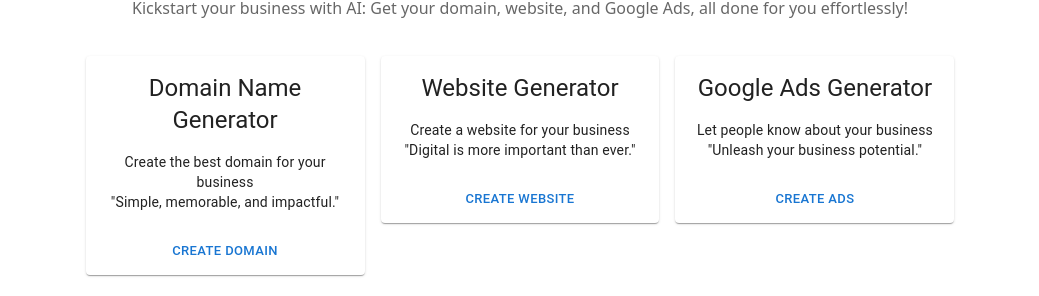
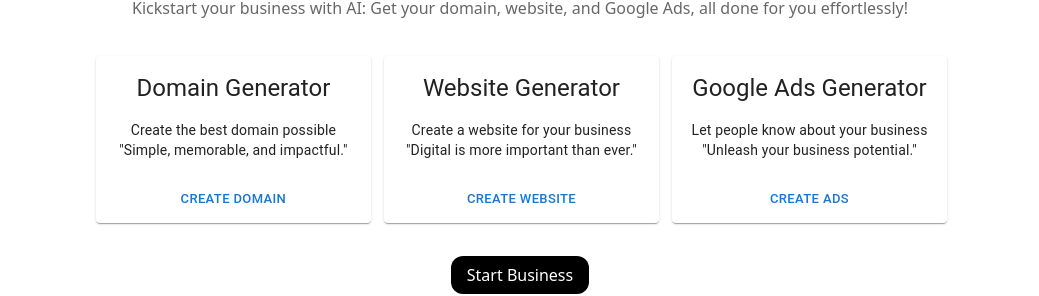
Before and after one commit to romanvieito/simplerb, a Next.js app: page / in a window 1280 px wide. Shown: the part 288-584 px from the top of the page, without its empty margins (120-1159 px from the left). Built offline with nearby package versions, Linux system fonts and the light colour scheme; no server answers.

Commit message:
update text card domain

```diff
--- a/pages/index.tsx
+++ b/pages/index.tsx
@@ -143,13 +143,13 @@
                 Simple, memorable, and impactful
               </Typography> */}
                 <Typography variant="h5" component="div">
-                  Domain Name Generator
+                  Domain Generator
                 </Typography>
                 {/* <Typography sx={{ mb: 1.5 }} color="text.secondary">
               Simple, memorable, and impactful
               </Typography> */}
                 <Typography className="pt-4" variant="body2">
-                  Create the best domain for your business
+                  Create the best domain possible
                   <br />
                   {'"Simple, memorable, and impactful."'}
                 </Typography>
```
